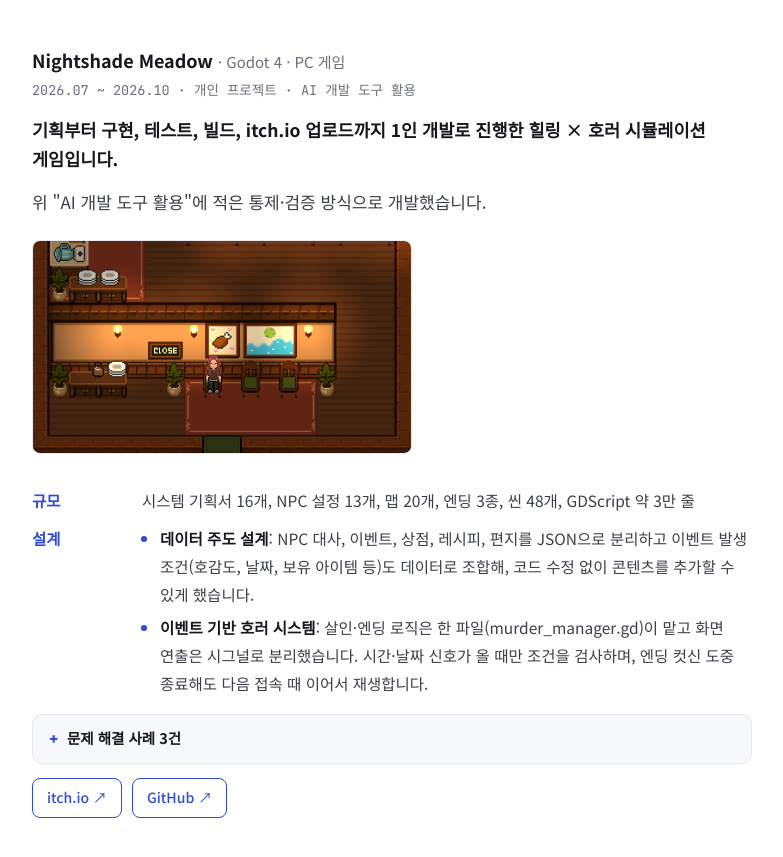
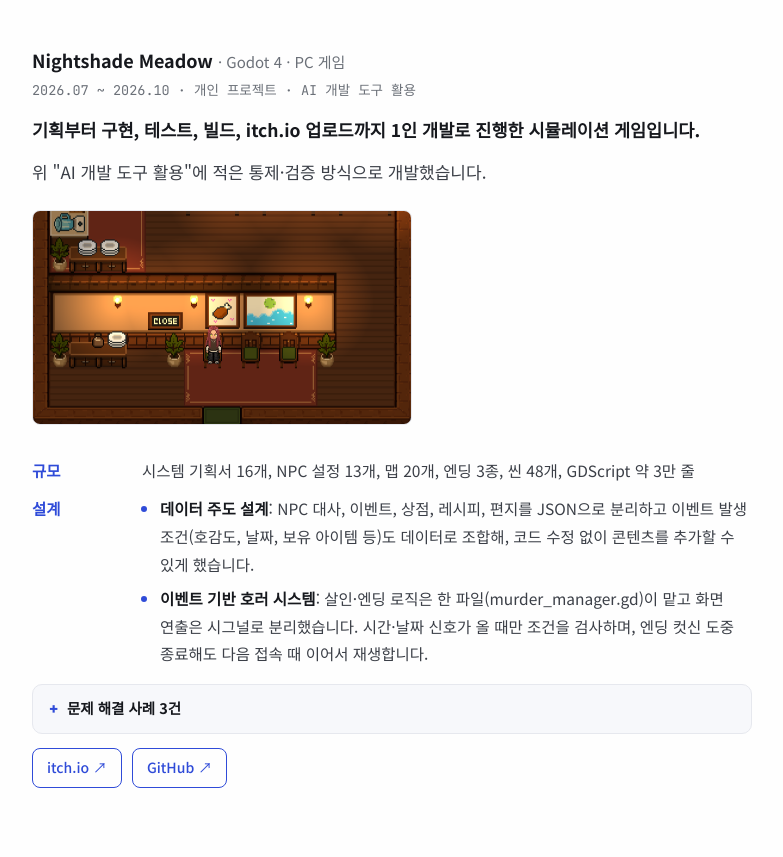
Before and after one commit to YJ-Kim-1028/YJ-Kim-1028.github.io, a plain HTML site: page index.html in a window 1280 px wide. Shown: the part 4653-5510 px from the top of the page, without its empty margins (424-1207 px from the left). Drawn offline with Linux system fonts and the light colour scheme.

Commit message:
Update resume content
Add the Nightshade Meadow details and GitHub links, trim the
community project write-up, and simplify the game summary.

Co-Authored-By: Claude Sonnet 5.5 <noreply@anthropic.com>

```diff
--- a/index.html
+++ b/index.html
@@ -241,7 +241,7 @@
       <div class="proj">
         <h3>Nightshade Meadow <small>· Godot 4 · PC 게임</small></h3>
         <p class="meta">2026.07 ~ 2026.10 · 개인 프로젝트 · AI 개발 도구 활용</p>
-        <p class="hl">기획부터 구현, 테스트, 빌드, itch.io 업로드까지 1인 개발로 진행한 힐링 × 호러 시뮬레이션 게임입니다.</p>
+        <p class="hl">기획부터 구현, 테스트, 빌드, itch.io 업로드까지 1인 개발로 진행한 시뮬레이션 게임입니다.</p>
         <p>위 "AI 개발 도구 활용"에 적은 통제·검증 방식으로 개발했습니다.</p>
         <img class="cover" src="img/scene_4.png" alt="Nightshade Meadow 플레이 화면" loading="lazy">
         <dl class="pdl">
```
